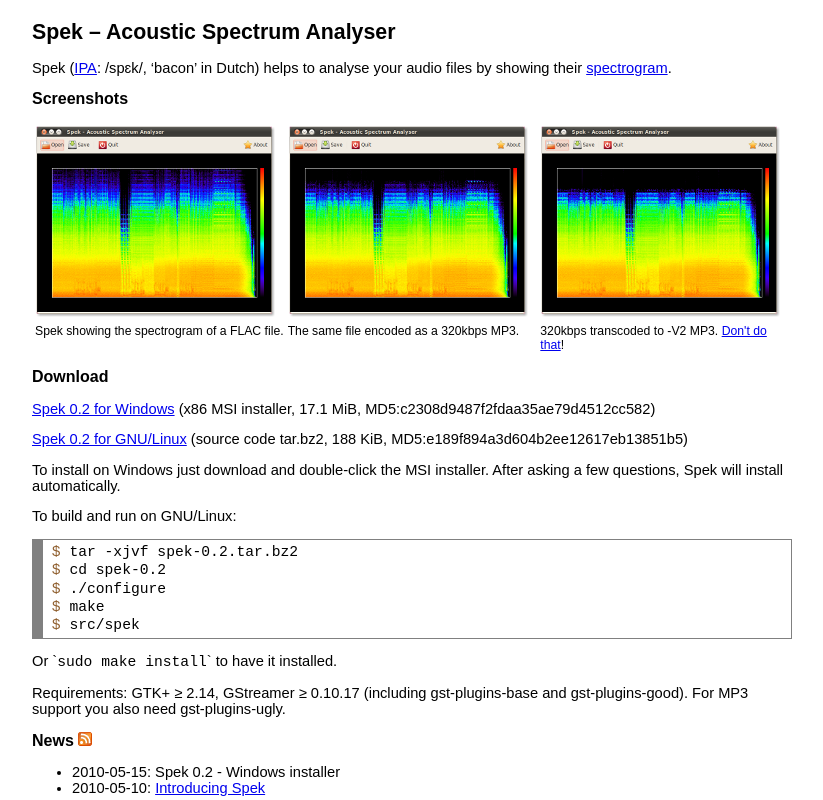
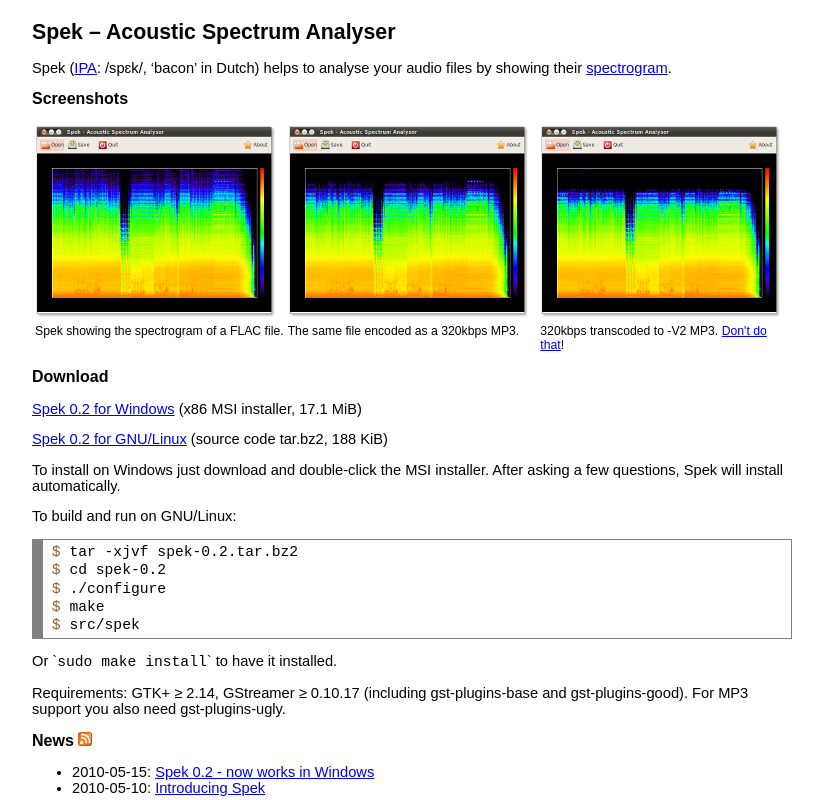
Before and after one commit to alexkay/spek, a plain HTML site: page web/index.html in a window 1280 px wide. Shown: the top 800 px of the page, without its empty margins (228-1051 px from the left). Drawn offline with Linux system fonts and the light colour scheme.

Commit message:
[web] Link to 0.2 blog post

```diff
--- a/web/index.html
+++ b/web/index.html
@@ -36,8 +36,8 @@
     </table>
 
     <h2>Download</h2>
-    <p><a href="http://spek.googlecode.com/files/spek-0.2.msi">Spek 0.2 for Windows</a> (x86 MSI installer, 17.1 MiB, MD5:c2308d9487f2fdaa35ae79d4512cc582)</p>
-    <p><a href="http://spek.googlecode.com/files/spek-0.2.tar.bz2">Spek 0.2 for GNU/Linux</a> (source code tar.bz2, 188 KiB, MD5:e189f894a3d604b2ee12617eb13851b5)</p>
+    <p><a href="http://spek.googlecode.com/files/spek-0.2.msi">Spek 0.2 for Windows</a> (x86 MSI installer, 17.1 MiB)</p>
+    <p><a href="http://spek.googlecode.com/files/spek-0.2.tar.bz2">Spek 0.2 for GNU/Linux</a> (source code tar.bz2, 188 KiB)</p>
     <p>To install on Windows just download and double-click the MSI installer. After asking a few questions, Spek will install automatically.</p>
     <p>To build and run on GNU/Linux:</p>
     <!-- HTML generated using hilite.me -->
@@ -53,7 +53,7 @@
 
     <h2>News <a href="http://versia.com/category/spek/feed/atom/"><img src="feed-icon-14x14.png" alt="news feed"/></a></h2>
     <ul>
-      <li>2010-05-15: Spek 0.2 - Windows installer</li>
+      <li>2010-05-15: <a href="http://versia.com/2010/05/15/spek-windows/">Spek 0.2 - now works in Windows</a></li>
       <li>2010-05-10: <a href="http://versia.com/2010/05/10/introducing-spek/">Introducing Spek</a></li>
     </ul>
 
```
